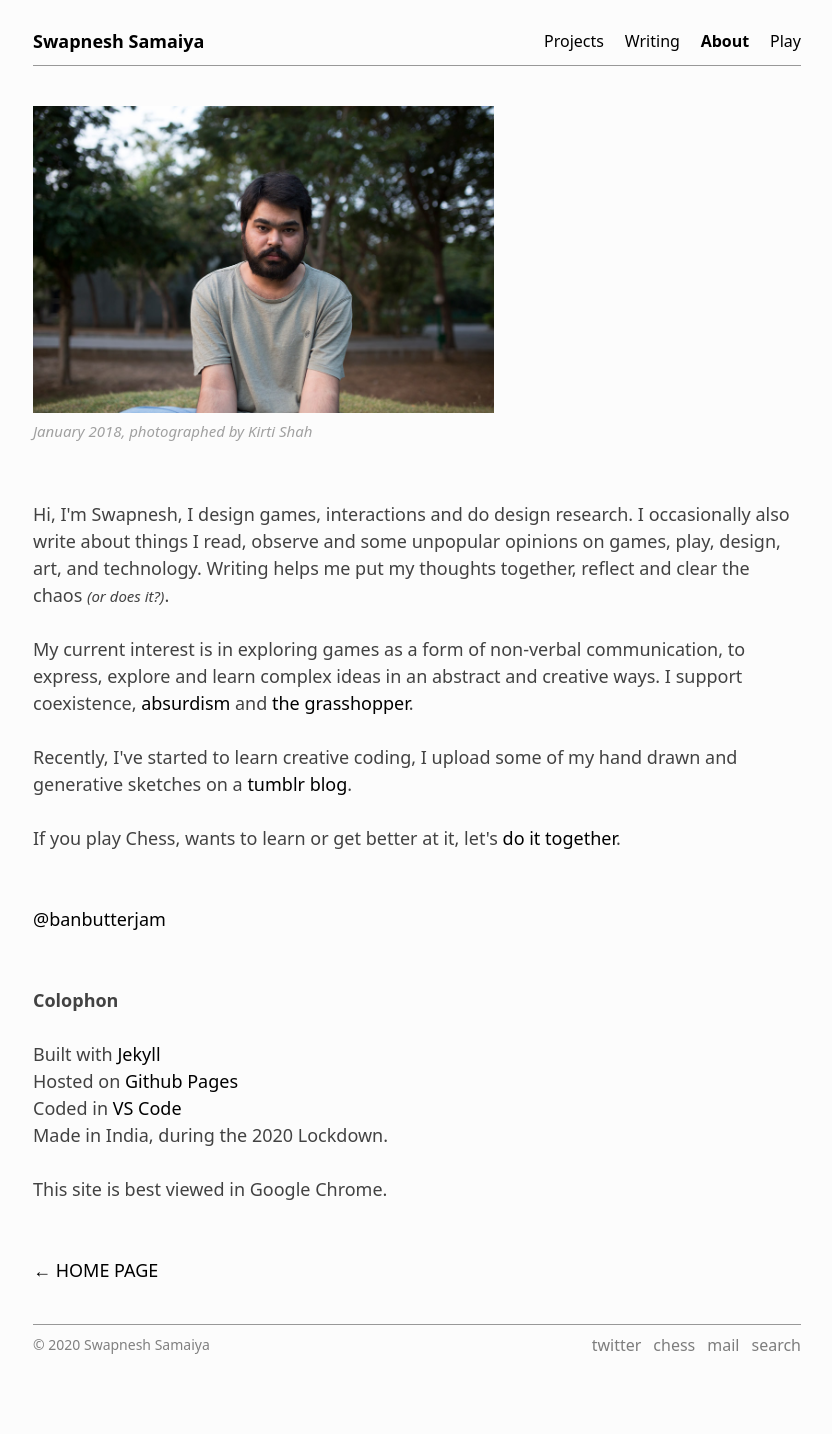
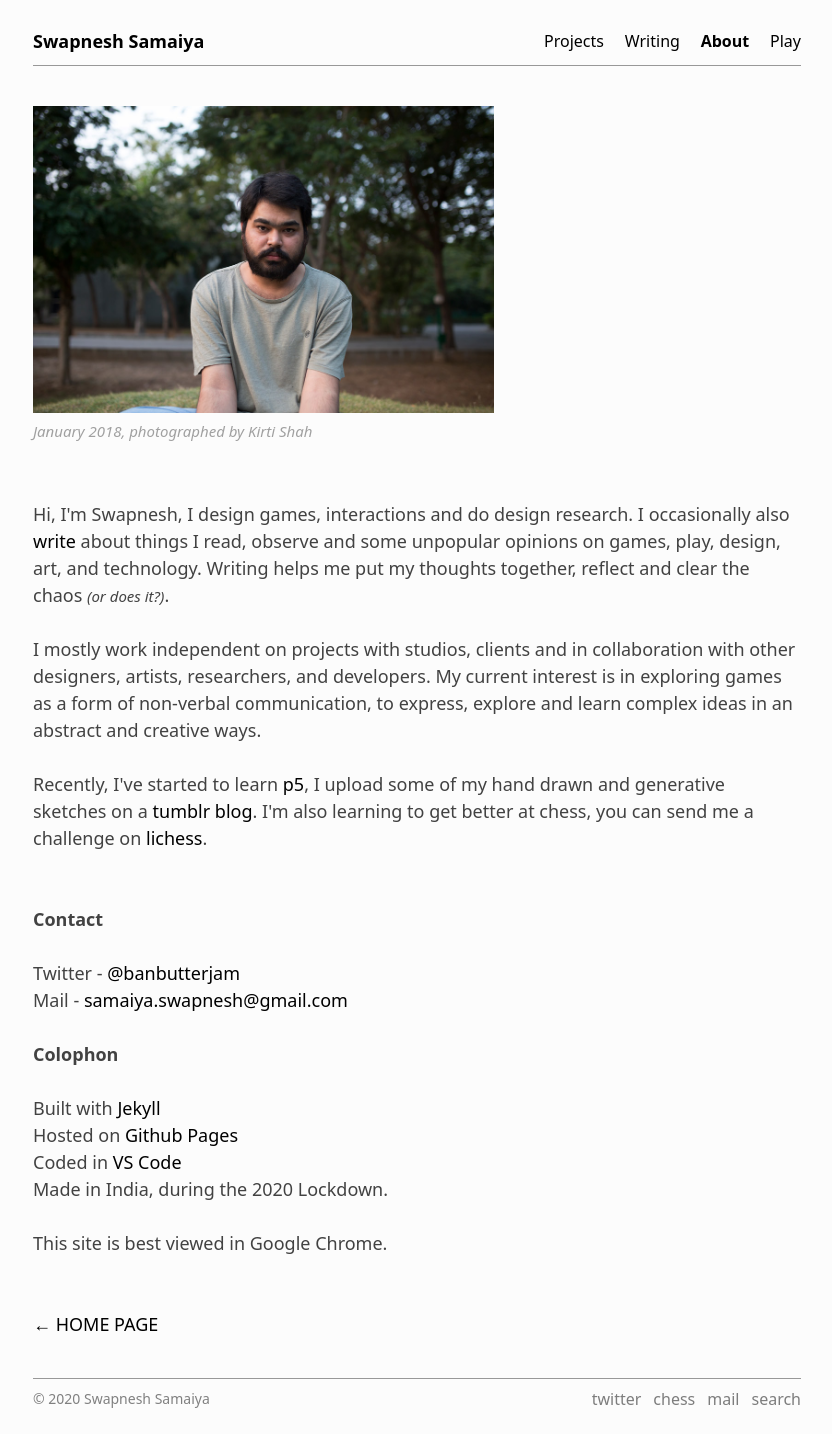
Before and after one commit to bunbutterjam/bunbutterjam.github.io, a Jekyll site: the page built from _pages/about.html, in a window 1280 px wide. Shown: the whole page, without its empty margins (223-1055 px from the left). Built offline with Jekyll 4.4.1, drawn with Linux system fonts in a browser that asks for light colours; before the commit the page ends 1380 px from its top, so only the background shows below that.

Commit message:
about page updated

```diff
--- a/_pages/about.html
+++ b/_pages/about.html
@@ -8,23 +8,23 @@ image: /assets/images/about_1.jpg
     <img class="about" src="/assets/images/about_1.jpg" alt="about"><br>
     <i style="font-size: smaller; color: rgb(160, 160, 160); float: inline-start;">January 2018, photographed by Kirti Shah</i><br><br><br>
 
-    Hi, I'm Swapnesh, I design games, interactions and do design research. I occasionally also <a href="writing.html" target="_blank"></a>write</a> about things I read, observe and some unpopular opinions on games, play, design, art, and technology. Writing helps me put my thoughts together, reflect and clear the chaos <i style="font-size: smaller;">(or does it?)</i>.<br><br>
+    Hi, I'm Swapnesh, I design games, interactions and do design research. I occasionally also <a href=""></a> <a href="writing.html" target="_blank">write</a> about things I read, observe and some unpopular opinions on games, play, design, art, and technology. Writing helps me put my thoughts together, reflect and clear the chaos <i style="font-size: smaller;">(or does it?)</i>.<br><br>
 
+    I mostly work independent on projects with studios, clients and in collaboration with other designers, artists, researchers, and developers. My current interest is in exploring games as a form of non-verbal communication, to express, explore and learn complex ideas in an abstract and creative ways. <br><br>
 
-    My current interest is in exploring games as a form of non-verbal communication, to express, explore and learn complex ideas in an abstract and creative ways. I support coexistence, <a href="https://en.wikipedia.org/wiki/Absurdism" target="_blank">absurdism</a> and <a href="https://www.ludozofi.com/home/library/grasshopper/" target="_blank">the grasshopper</a>.<br><br>
+    <!-- I support coexistence, <a href="https://en.wikipedia.org/wiki/Absurdism" target="_blank">absurdism</a> and <a href="https://www.ludozofi.com/home/library/grasshopper/" target="_blank">the grasshopper</a>.<br><br> -->
 
-    Recently, I've started to learn creative coding, I upload some of my hand drawn and generative sketches on a <a href="https://bunbutterjam.tumblr.com/" target="_blank">tumblr blog</a>. <br><br>
-
-    If you play Chess, wants to learn or get better at it, let's <a href="https://lichess.org/@/ludicious" target="_blank">do it together</a>.<br><br><br>
+    Recently, I've started to learn <a href="https://p5js.org/">p5</a>, I upload some of my hand drawn and generative sketches on a <a href="https://bunbutterjam.tumblr.com/" target="_blank">tumblr blog</a>. I'm also learning to get better at chess, you can send me a challenge on <a href="https://lichess.org/@/ludicious" target="_blank">lichess</a>.<br><br><br>
 
     <!-- <a href="https://lichess.org/@/ludicious" target="_blank">Lichess</a> &nbsp;
     <a href="https://boardgamearena.com/player">BGA</a> &nbsp;
     <a href="https://steamcommunity.com/id/isamaiya/">Steam</a>&nbsp;<br><br> -->
 
-   <a href="https://twitter.com/banbutterjam">@banbutterjam</a><br><br><br>
+    <b>Contact</b> <br><br>
 
-
-    <!-- Mail - <a href="mailto:samaiya.swapnesh@gmail.com">samaiya.swapnesh@gmail.com</a> -->
+   Twitter - <a href="https://twitter.com/banbutterjam">@banbutterjam</a><br>
+   Mail - <a href="mailto:samaiya.swapnesh@gmail.com">samaiya.swapnesh@gmail.com</a>
+   <br><br>
 
     <b>Colophon</b> <br><br>
 
--- a/_sass/main.scss
+++ b/_sass/main.scss
@@ -460,7 +460,6 @@ main {
 		border: none;
 	}
 	.about {
-
 		width: 100%;
 	}
 }
```
